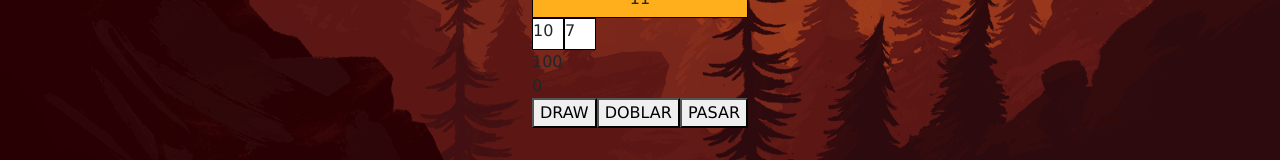
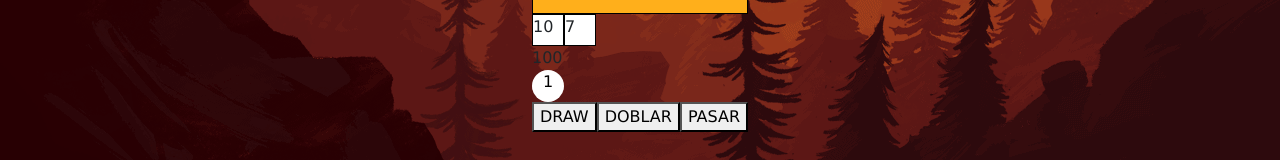
Before and after one commit to Navalagamella/MagickJack, a Vue app: page / in a window 1280 px wide. Both pictures are taken after a click on the button "PLAY". Shown: the part 419-579 px from the top of the page. Built offline with nearby package versions, Linux system fonts and the light colour scheme.

Commit message:
v0.0.8 feat: Añadido método y test para unFlipCards(). todo/fix: Vue no actualiza los cambios del oponente ni la ronda, sí del jugador...

```diff
--- a/src/App.scss
+++ b/src/App.scss
@@ -17,6 +17,16 @@ body {
   border: 1px solid black;
   min-height: 2em;
   min-width: 2em;
+}
+.VisorRonda {
+  background-color: white;
+  color: black;
+  min-width: 2em;
+  min-height: 2em;
+  border-radius: 50%;
+  width: fit-content;
+  height: fit-content;
+  text-align: center;
 }
 
 .VisorMazo {
--- a/src/Controladores/GameMode.ts
+++ b/src/Controladores/GameMode.ts
@@ -119,9 +119,11 @@ export class cGameMode implements IGameMode {
         this.turno = ETurno.OPONENTE;
 
         //Finaliza el juego
+        this.jugador?.mazo.unFlipCards();
         this.jugador?.mazo.limpiarJuego();
+        this.oponente?.mazo.unFlipCards();
         this.oponente?.mazo.limpiarJuego();
-        this.nextRound();
+        //this.nextRound();
         break;
       default:
         break;
--- a/src/Controladores/Mazo.ts
+++ b/src/Controladores/Mazo.ts
@@ -29,6 +29,7 @@ export interface IMazo {
   posiblesCartas: Array<string>; //Las posibles cartas que pueden aún salir
   drawCard(faceDown?: boolean): void;
   limpiarJuego(): void; //Limpia la zona de juego y envía las cartas al descarte
+  unFlipCards(): void; //Da la vuelta a todas las cartas boca abajo que tenga, asignando valor y modificando faceDown
 }
 
 //- Determina las opciones posibles para crear una instancia de la clase mazo
@@ -206,6 +207,33 @@ export class cMazo implements IMazo {
   public get posiblesCartas(): Array<string> {
     return this._deckCards.cartasPosibles;
   }
+
+  /**
+   * Método unFlipCards
+   * Da la vuelta a TODAS las cartas faceDown = true
+   * Asigna un valor y modifica faceDown => false
+   */
+
+  public unFlipCards() {
+    //Recorre todas las cartas en juego
+    this.enJuego.forEach((carta) => {
+      this.unFlipCard(carta);
+    });
+  }
+
+  /**
+   * Método unFlipCard
+   * Da la vuelta a una carta faceDown = true
+   * Asigna un valor y modifica faceDown => false
+   * @returns La carta actualizada
+   */
+  private unFlipCard(carta: ICartasEnMazo): ICartasEnMazo {
+    if (carta.faceDown) {
+      carta.faceDown = false;
+      carta.valor = this.obtenerValorUnaCartaDelMazo();
+      return carta;
+    } else return carta;
+  }
 }
 
 export const Mazo: Readonly<IMazo> = new cMazo();
--- a/src/UI/GameField.vue
+++ b/src/UI/GameField.vue
@@ -8,7 +8,7 @@
       <!-- - Zona del jugador - -->
     </PlayerZone>
 
-    <VisorRonda />
+    <VisorRonda :Ronda="GameMode.ronda.toString()" />
   </div>
 </template>
 
--- a/src/UI/VisorRonda.vue
+++ b/src/UI/VisorRonda.vue
@@ -1,6 +1,6 @@
 <template>
   <div data-round class="VisorRonda">
-    <div data-round-view>0</div>
+    <div data-round-view>{{ Ronda }}</div>
   </div>
 </template>
 
@@ -9,6 +9,12 @@ import { defineComponent } from "vue";
 
 export default defineComponent({
   name: "GameField",
+  props: {
+    Ronda: {
+      type: String,
+      required: true,
+    },
+  },
 });
 </script>
 
```
Also changed, not shown: 1 other file (tests, documents, lock files or other folders).
